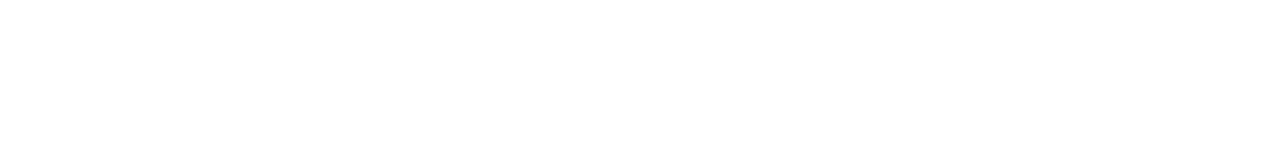
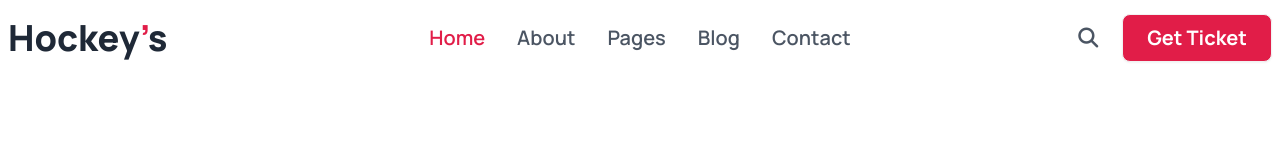
Before and after one commit to UmmayKashfa/hockey, a plain HTML site: page index.html in a window 1280 px wide. Drawn offline with nearby package versions, Linux system fonts and the light colour scheme.

Commit message:
nav added

```diff
--- a/index.html
+++ b/index.html
@@ -20,9 +20,43 @@
         }
     </style>
 </head>
-<body>
+<body class="manrope-font container mx-auto">
     <header>
-
+        <!-- navbar -->
+        <nav>
+            <div class="navbar bg-base-100">
+                <div class="navbar-start">
+                  <div class="dropdown">
+                    <div tabindex="0" role="button" class="btn btn-ghost lg:hidden">
+                      <svg xmlns="http://www.w3.org/2000/svg" class="h-5 w-5" fill="none" viewBox="0 0 24 24" stroke="currentColor"><path stroke-linecap="round" stroke-linejoin="round" stroke-width="2" d="M4 6h16M4 12h8m-8 6h16" /></svg>
+                    </div>
+                    <ul tabindex="0" class="menu menu-sm dropdown-content mt-3 z-[1] p-2 shadow bg-base-100 rounded-box w-52">
+                      <li><a class="text-rose-600">Home</a></li>
+                      <li><a>About</a></li>
+                      <li><a>Pages</a></li>
+                      <li><a>Blog</a></li>
+                      <li><a>Contact</a></li>
+                    </ul>
+                  </div>
+                  <a class="font-extrabold text-2xl lg:md:text-4xl">Hockey<span class="text-rose-600">’</span>s</a>
+                </div>
+                <div class="navbar-center hidden lg:flex">
+                  <ul class="menu menu-horizontal px-1 text-gray-600 text-xl font-semibold">
+                    <li class="text-rose-600"><a>Home</a></li>
+                      <li><a>About</a></li>
+                      <li><a>Pages</a></li>
+                      <li><a>Blog</a></li>
+                      <li><a>Contact</a></li>
+                  </ul>
+                </div>
+                <div class="navbar-end">
+                    <i class="fa-solid fa-magnifying-glass text-xl text-gray-600"></i>
+                  <a class="btn ml-1 lg:md:ml-6 bg-rose-600 text-white font-bold text-xl px-4 lg:px-6">
+                    Get Ticket
+                </a>
+                </div>
+              </div>
+        </nav>
     </header>
     <main>
 
```
